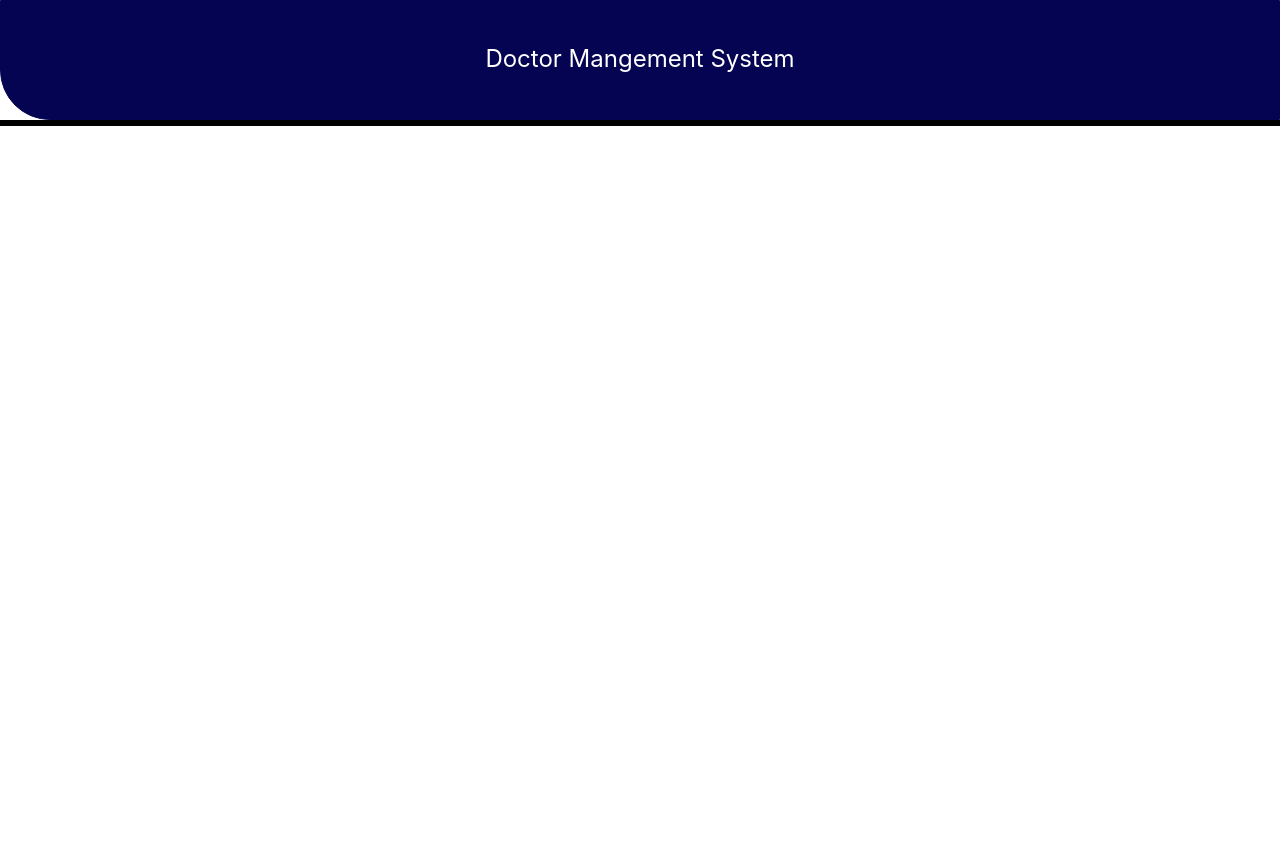
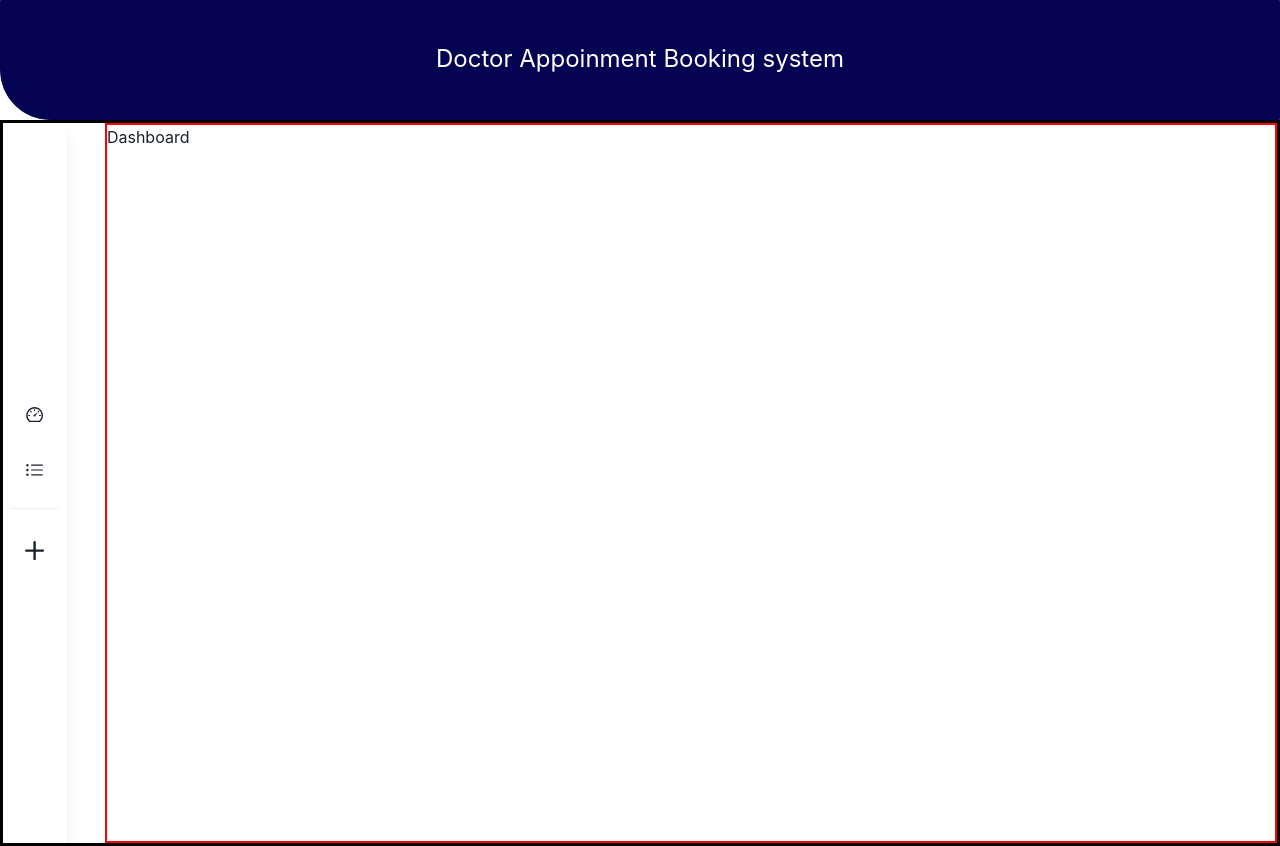
Before and after one commit to Ashutosh5333/Doctor_management_system, a React (Create React App) app in the folder Client/: page / in a window 1280 px wide. Before the commit the page ends 800 px from the top, so only its background shows below. Built offline with nearby package versions, Linux system fonts and the light colour scheme.

Commit message:
sidebar done

```diff
--- a/Client/public/index.html
+++ b/Client/public/index.html
@@ -24,7 +24,7 @@
       work correctly both with client-side routing and a non-root public URL.
       Learn how to configure a non-root public URL by running `npm run build`.
     -->
-    <title>React App</title>
+    <title>Doctor Appoinment Booking system </title>
   </head>
   <body>
     <noscript>You need to enable JavaScript to run this app.</noscript>
--- a/Client/src/Component/Navbar.jsx
+++ b/Client/src/Component/Navbar.jsx
@@ -10,7 +10,7 @@ const Navbar = () => {
      backgroundColor={"#050452"} borderEndStartRadius={"50px"}
     >
       <Box mt="40px" >
-     <Text color="#ffffff" textAlign={"center"} fontSize={{base:"1rem",md:"1.2rem",lg:"1.5rem"}}  >  Doctor Mangement System </Text>
+     <Text color="#ffffff" textAlign={"center"} fontSize={{base:"1rem",md:"1.2rem",lg:"1.5rem"}}  >  Doctor Appoinment Booking system</Text>
       </Box>
 
     </Box>
--- /dev/null
+++ b/Client/src/Component/Sidebar.jsx
@@ -0,0 +1,44 @@
+import { Box, Divider } from '@chakra-ui/react'
+import React from 'react'
+import {Link} from "react-router-dom";
+import {AiOutlineDashboard} from "react-icons/ai"
+import {BsListUl} from "react-icons/bs"
+import {AddIcon } from "@chakra-ui/icons"
+
+
+
+const Sidebar = () => {
+
+  return (
+    <Box h="auto"  boxShadow={"lg"}>
+
+       <Box  h="90vh"  p="2" gap={"5"}
+        position={"relative"} alignItems={"center"}  justifyContent={"center"}
+       display={{base:"none", md:"flex", lg:"flex"}} flexDirection={"column"} >
+
+               <Link to="/dash">
+              <Box  p="2" m="auto">
+                 <AiOutlineDashboard fontSize="1.2rem" />
+              </Box>
+               </Link>
+             <Link to="/">
+              <Box  p="2" m="auto" >
+              <BsListUl fontSize="1.2rem" />
+               </Box>
+               </Link>
+
+               <Divider  color={"gray"} />
+               <Link to="/">
+              <Box  p="2" m="auto">
+               <AddIcon fontSize="1.2rem" />
+               </Box>
+               </Link>
+
+        </Box>
+
+
+    </Box>
+  )
+}
+
+export default Sidebar
--- a/Client/src/pages/Home.jsx
+++ b/Client/src/pages/Home.jsx
@@ -1,11 +1,18 @@
 import { Box } from '@chakra-ui/react'
 import React from 'react'
+import Sidebar from '../Component/Sidebar'
 
 const Home = () => {
 
   return (
-    <Box border="3px solid black" h="100%">
+    <Box border="3px solid black" h="100%" display={"flex"} justifyContent={"space-between"}>
 
+        <Box  w={{base:"10%",md:"7%",lg:"5%"}} gap="5">
+
+         <Sidebar/>
+        </Box>
+
+        <Box border={"2px solid red"} w={{base:"100%",md:"95%",lg:"92%"}} > Dashboard </Box>
     </Box>
   )
 }
```
